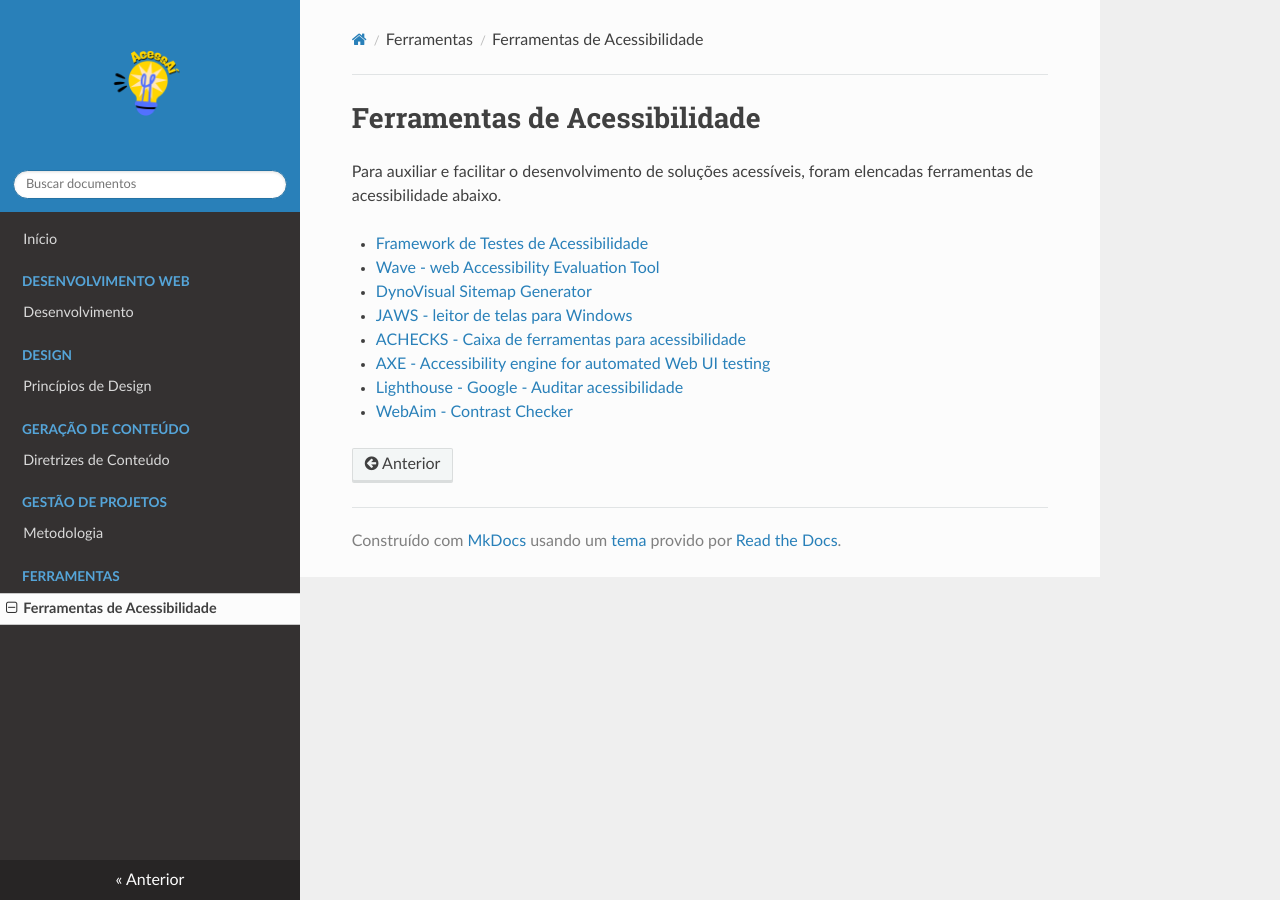
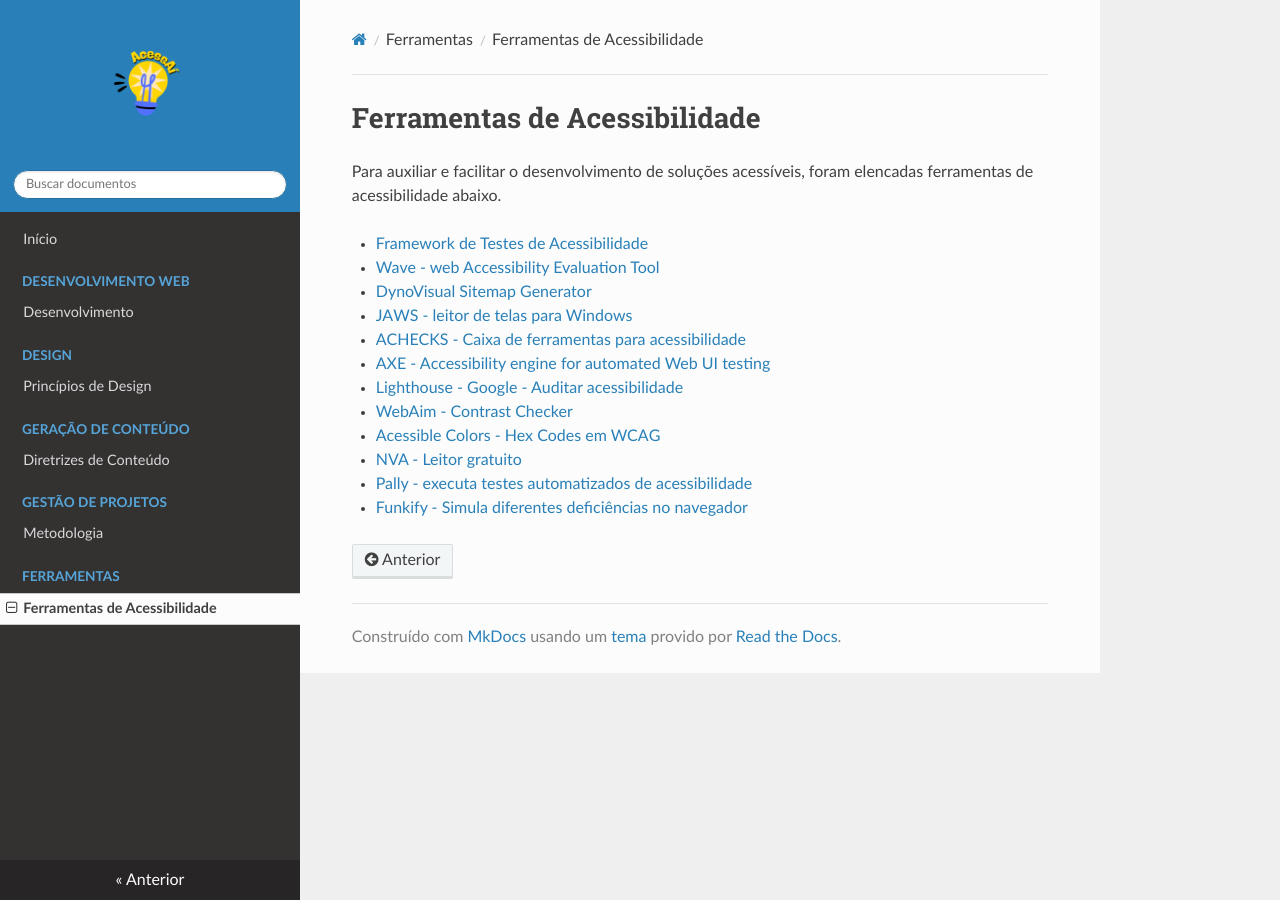
Before and after one commit to UnBIHC2025-1/IHC-2025.1-Grupo02, an MkDocs documentation site: the page built from docs/tools/ferramentas.md, in a window 1280 px wide. Built offline with MkDocs 1.6.1, drawn with Linux system fonts in a browser that asks for light colours; nearby versions of some CDN libraries.

Commit message:
Update ferramentas.md

```diff
--- a/docs/tools/ferramentas.md
+++ b/docs/tools/ferramentas.md
@@ -11,3 +11,7 @@
 - [AXE - Accessibility engine for automated Web UI testing](https://github.com/dequelabs/axe-core)
 - [Lighthouse - Google - Auditar acessibilidade](https://developer.chrome.com/docs/lighthouse)
 - [WebAim - Contrast Checker](https://webaim.org/resources/contrastchecker/)
+- [Acessible Colors - Hex Codes em WCAG](https://accessible-colors.com)
+- [NVA - Leitor gratuito](https://www.nvaccess.org/)
+- [Pally - executa testes automatizados de acessibilidade](https://pa11y.org/)
+- [Funkify - Simula diferentes deficiências no navegador](https://www.funkify.org/)
```
